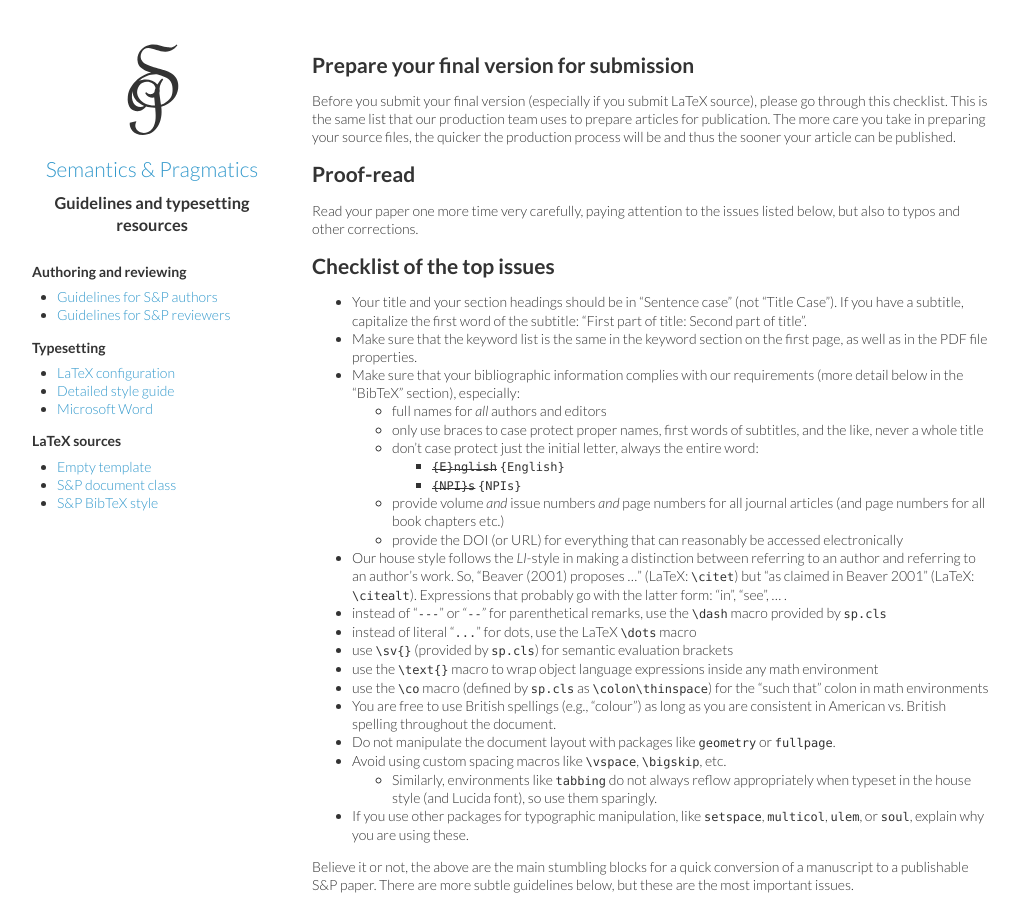
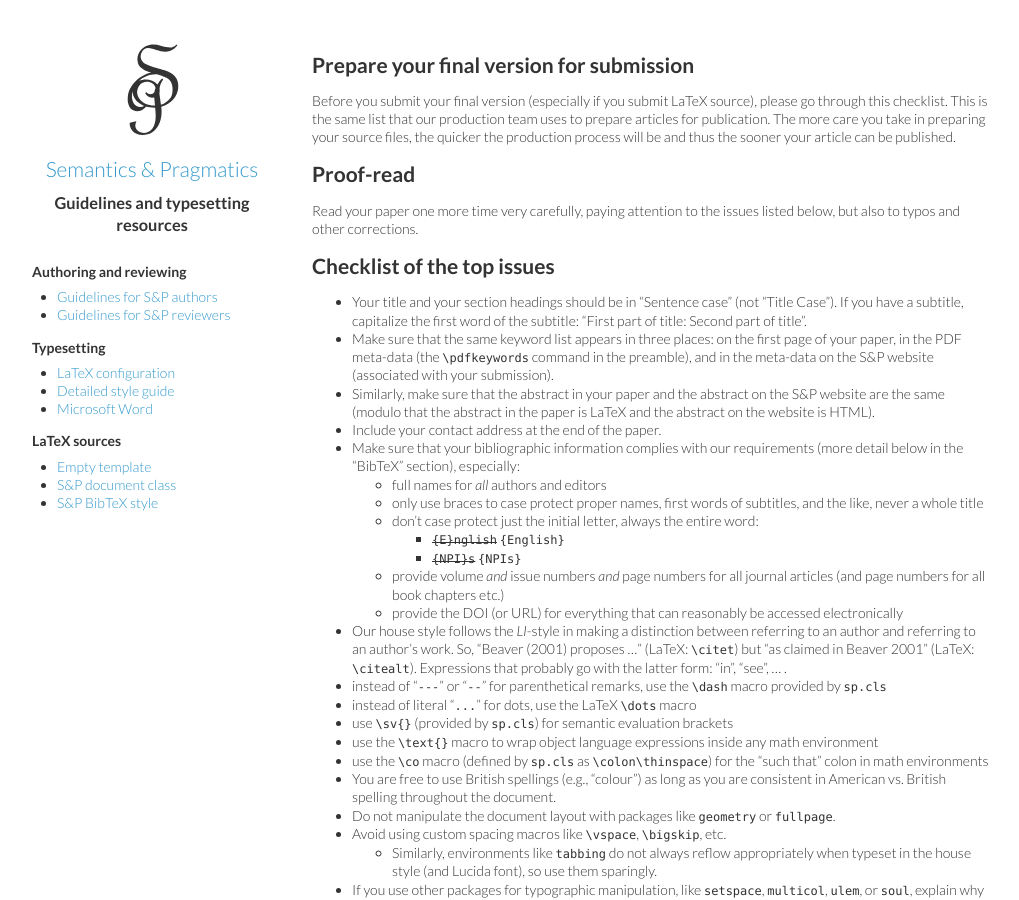
Before and after one commit to semprag/semprag.github.io, a Jekyll site: the page built from style.md, in a window 1280 px wide and 900 px high. Shown: the whole window, without its empty margins (8-1027 px from the left). Built offline with Jekyll 4.4.1, drawn with Linux system fonts in a browser that asks for light colours.

Commit message:
Additional instructions re keywords, abstract, address

```diff
--- a/style.md
+++ b/style.md
@@ -14,7 +14,9 @@ Read your paper one more time very carefully, paying attention to the issues lis
 ## Checklist of the top issues ##
 
 * Your title and your section headings should be in "Sentence case" (not "Title Case"). If you have a subtitle, capitalize the first word of the subtitle: "First part of title: Second part of title".
-* Make sure that the keyword list is the same in the keyword section on the first page, as well as in the PDF file properties.
+* Make sure that the same keyword list appears in three places: on the first page of your paper, in the PDF meta-data (the <code>\pdfkeywords</code> command in the preamble), and in the meta-data on the S&P website (associated with your submission).
+* Similarly, make sure that the abstract in your paper and the abstract on the S&P website are the same (modulo that the abstract in the paper is LaTeX and the abstract on the website is HTML).
+* Include your contact address at the end of the paper.
 * Make sure that your bibliographic information complies with our requirements (more detail below in the "BibTeX" section), especially:
   - full names for *all* authors and editors
   - only use braces to case protect proper names, first words of subtitles, and the like, never a whole title
```
